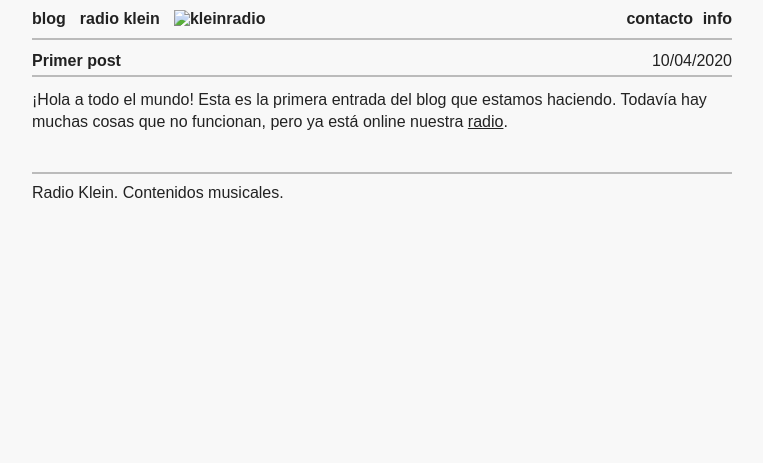
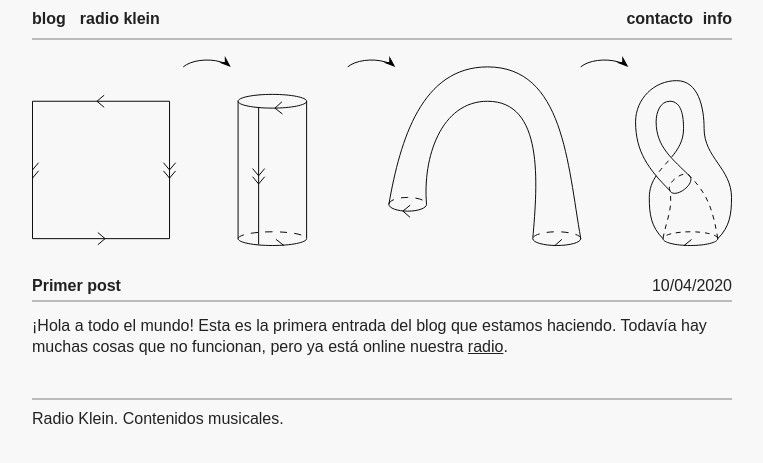
Before and after one commit to haztecaso/radio-klein, a Jekyll site: the page built from index.html, in a window 1280 px wide. Shown: the top 463 px of the page, without its empty margins (258-1021 px from the left). Built offline with Jekyll 4.4.1, drawn with Linux system fonts in a browser that asks for light colours; the list of posts is cut into pages by our own code.

Commit message:
Automated commit

```diff
--- a/_includes/header.html
+++ b/_includes/header.html
@@ -1,7 +1,7 @@
 <header>
     <a href="{{ site.baseurl }}/">blog</a>
 	<a href="{{ site.baseurl }}/radio">radio klein</a>
-	<img src="img/kleinradio.png" alt="kleinradio" />
+	<img src="{{ site.baseurl }}/assets/img/kleinradio.png" alt="kleinradio" />
 	<a class="right" href="{{ site.baseurl }}/info">info</a>
 	<a class="right" href="{{ site.baseurl }}/contacto">contacto</a>
 </header>
--- a/assets/styles.css
+++ b/assets/styles.css
@@ -25,7 +25,9 @@ ul.inline li{ display:inline;}
 li{padding-right:0.3em;}
 
 img{
+    width:100%;
     max-width:100%;
+    margin:1em 0;
 }
 span.imgfooter{
     position:relative;
@@ -54,6 +56,7 @@ header{
     font-weight: bold;
     background:#f8f8f8;
 }
+header img{ display:none;}
 
 header a{ margin: 0 0.6em 0 0; text-decoration:none;}
 header a.right{ float: right; margin: 0 0 0 0.6em;}
@@ -103,7 +106,7 @@ footer{
     margin-right:15px;
     cursor:pointer;
 }
-.amplitude-playing{ background:url("pause.svg"); }
+.player .amplitude-playing{ background:url("pause.svg"); background-repeat:no-repeat; background-position:center; }
 .player .data { margin:0px; display: inline-block; position:relative;}
 .player .data span { display:block; margin-bottom:5px;}
 .player .data .title{font-weight:bold;}
--- a/index.html
+++ b/index.html
@@ -2,6 +2,8 @@
 layout: default
 title: index
 ---
+
+<img src="{{ site.baseurl }}/assets/img/kleinradio.svg" alt="kleinradio" />
 {% for post in site.posts %}
 <article>
     <h2><a href="{{ site.baseurl }}{{ post.url }}">{{ post.title }}</a><time>{{ post.date | date: "%d/%m/%Y" }}</time></h2>
```
